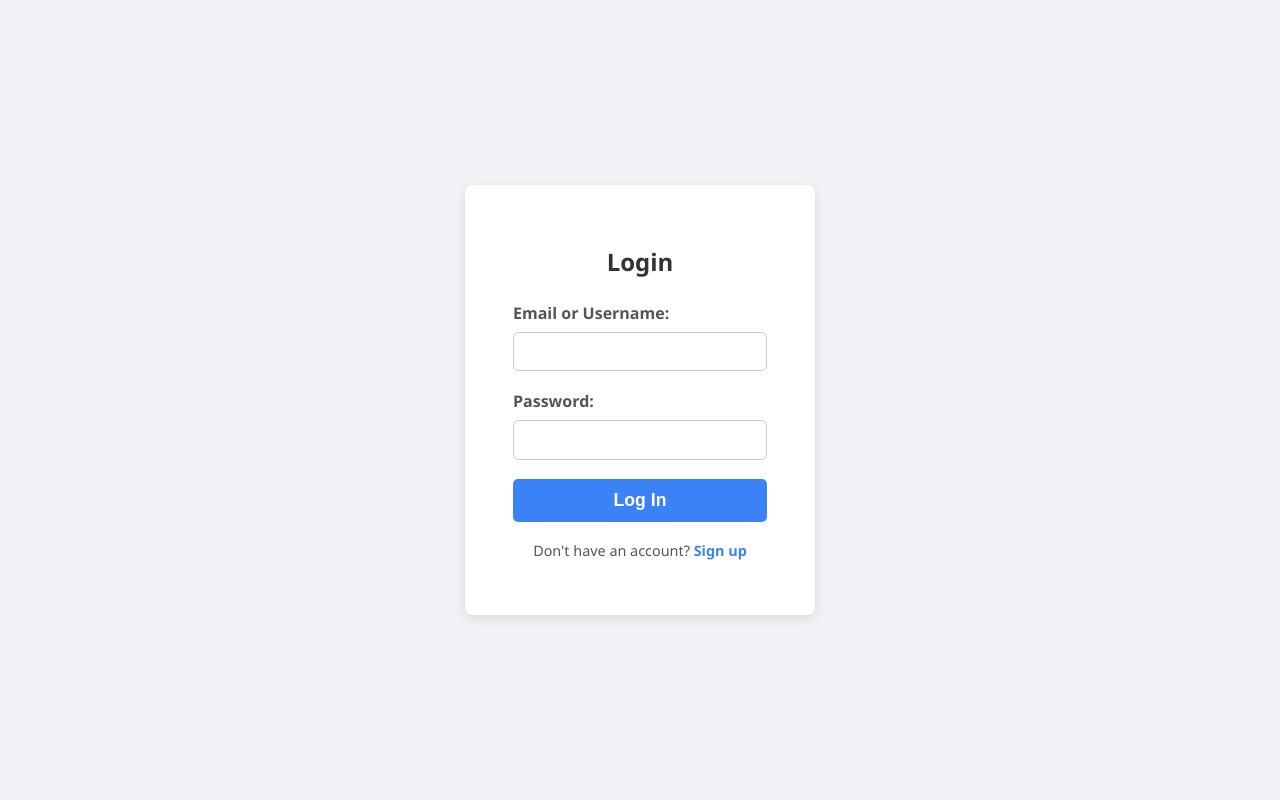
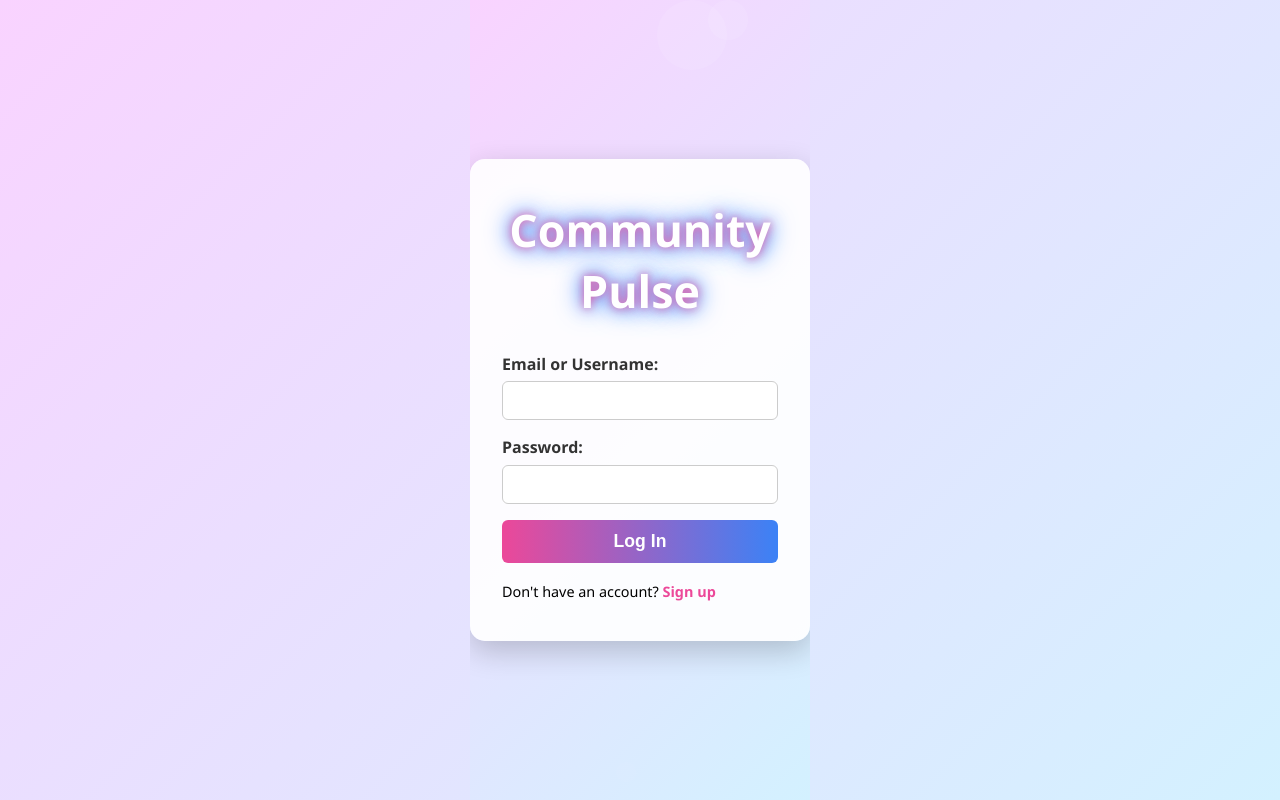
Before and after one commit to Siddharth11Roy/PULSE, a Flask app: page /login in a window 1280 px wide. Run offline with Flask 3, Linux system fonts and the light colour scheme.

Commit message:
Update login.html

```diff
--- a/community-pulse/app/templates/login.html
+++ b/community-pulse/app/templates/login.html
@@ -4,86 +4,186 @@
   <meta charset="UTF-8" />
   <title>Login | Community Pulse</title>
   <style>
-        /* Reset some default */
+    /* Base Reset */
     * {
+      margin: 0;
+      padding: 0;
       box-sizing: border-box;
     }
 
-        body, html {
+    html, body {
       height: 100%;
-            margin: 0;
       font-family: 'Segoe UI', Tahoma, Geneva, Verdana, sans-serif;
-            background: #f0f2f5;
+      background: linear-gradient(135deg, #f9d3ff, #d3f1ff);
       display: flex;
       justify-content: center;
       align-items: center;
+      overflow: hidden;
+      position: relative;
+    }
+
+    /* Animated Background Bubbles */
+    .bubbles {
+      position: absolute;
+      width: 100%;
+      height: 100%;
+      overflow: hidden;
+      z-index: 0;
+    }
+
+    .bubbles span {
+      position: absolute;
+      display: block;
+      width: 40px;
+      height: 40px;
+      background: rgba(255, 255, 255, 0.1);
+      border-radius: 50%;
+      animation: float 20s linear infinite;
+    }
+
+    .bubbles span:nth-child(1) {
+      left: 10%;
+      animation-delay: 0s;
+    }
+
+    .bubbles span:nth-child(2) {
+      left: 25%;
+      animation-delay: 3s;
+      width: 60px;
+      height: 60px;
+    }
+
+    .bubbles span:nth-child(3) {
+      left: 40%;
+      animation-delay: 6s;
+    }
+
+    .bubbles span:nth-child(4) {
+      left: 55%;
+      animation-delay: 9s;
+      width: 70px;
+      height: 70px;
+    }
+
+    .bubbles span:nth-child(5) {
+      left: 70%;
+      animation-delay: 12s;
+    }
+
+    @keyframes float {
+      0% {
+        transform: translateY(100vh) scale(0.5);
+        opacity: 0.4;
+      }
+      100% {
+        transform: translateY(-100vh) scale(1.2);
+        opacity: 0;
+      }
+    }
+
+    /* Glowing Heading */
+    .heading {
+      font-size: 2.8rem;
+      font-weight: 800;
+      color: #fff;
+      text-shadow: 0 0 5px #f9a8d4, 0 0 10px #60a5fa, 0 0 20px #60a5fa;
+      animation: glow 2s ease-in-out infinite alternate;
+      text-align: center;
+      margin-bottom: 2rem;
+      z-index: 2;
+    }
+
+    @keyframes glow {
+      from {
+        text-shadow: 0 0 5px #f9a8d4, 0 0 10px #60a5fa, 0 0 20px #60a5fa;
+      }
+      to {
+        text-shadow: 0 0 10px #ec4899, 0 0 20px #3b82f6, 0 0 30px #3b82f6;
+      }
     }
 
     .login-container {
-            background: white;
-            padding: 2.5rem 3rem;
-            border-radius: 8px;
-            box-shadow: 0 4px 12px rgba(0,0,0,0.1);
-            width: 350px;
-            text-align: center;
+      background: rgba(255, 255, 255, 0.9);
+      padding: 2.5rem 2rem;
+      border-radius: 15px;
+      box-shadow: 0 10px 30px rgba(0,0,0,0.2);
+      width: 340px;
+      position: relative;
+      z-index: 2;
+      animation: floatIn 1s ease;
+    }
+
+    @keyframes floatIn {
+      0% {
+        transform: translateY(30px);
+        opacity: 0;
+      }
+      100% {
+        transform: translateY(0);
+        opacity: 1;
+      }
     }
 
     h2 {
+      color: #3b82f6;
       margin-bottom: 1.5rem;
-            color: #333;
     }
 
     label {
       display: block;
       text-align: left;
-            margin-bottom: 0.5rem;
+      margin-bottom: 0.4rem;
       font-weight: 600;
-            color: #555;
+      color: #333;
     }
 
     input[type="text"],
     input[type="password"] {
       width: 100%;
       padding: 0.6rem 0.8rem;
-            margin-bottom: 1.2rem;
+      margin-bottom: 1rem;
       border: 1.5px solid #ccc;
-            border-radius: 5px;
+      border-radius: 6px;
       font-size: 1rem;
-            transition: border-color 0.2s ease-in-out;
+      transition: border 0.3s ease;
     }
 
-        input[type="text"]:focus,
-        input[type="password"]:focus {
+    input:focus {
+      border-color: #ec4899;
       outline: none;
-            border-color: #3b82f6;
-            box-shadow: 0 0 5px rgba(59,130,246,0.5);
+      box-shadow: 0 0 5px rgba(236,72,153,0.5);
     }
 
     button {
       width: 100%;
       padding: 0.7rem;
-            background-color: #3b82f6;
+      background: linear-gradient(to right, #ec4899, #3b82f6);
       border: none;
-            border-radius: 5px;
+      border-radius: 6px;
       color: white;
-            font-weight: 700;
+      font-weight: bold;
       font-size: 1.1rem;
       cursor: pointer;
-            transition: background-color 0.2s ease-in-out;
+      transition: transform 0.2s ease-in-out;
     }
 
     button:hover {
-            background-color: #2563eb;
+      transform: scale(1.03);
+    }
+
+    .error-message {
+      color: #ef4444;
+      font-weight: 600;
+      margin-bottom: 1rem;
     }
 
     p {
       margin-top: 1.2rem;
       font-size: 0.9rem;
-            color: #555;
     }
 
     a {
-            color: #3b82f6;
+      color: #ec4899;
       text-decoration: none;
       font-weight: 600;
     }
@@ -91,17 +191,16 @@
     a:hover {
       text-decoration: underline;
     }
-
-        .error-message {
-            color: #ef4444; /* red-500 */
-            font-weight: 600;
-            margin-bottom: 1rem;
-        }
   </style>
 </head>
 <body>
+
+  <div class="bubbles">
+    <span></span><span></span><span></span><span></span><span></span>
+  </div>
+
   <div class="login-container">
-        <h2>Login</h2>
+    <div class="heading">Community Pulse</div>
 
     {% if error %}
       <p class="error-message">{{ error }}</p>
@@ -119,5 +218,6 @@
 
     <p>Don't have an account? <a href="{{ url_for('auth.signup') }}">Sign up</a></p>
   </div>
+
 </body>
 </html>
```
Lines whose indentation alone changed are shown as unchanged.
